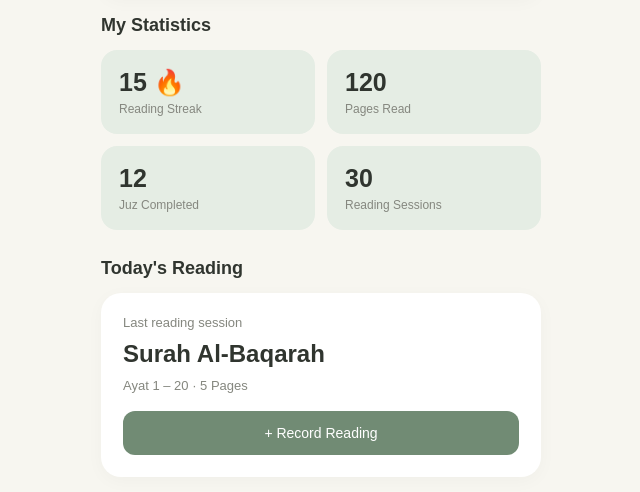
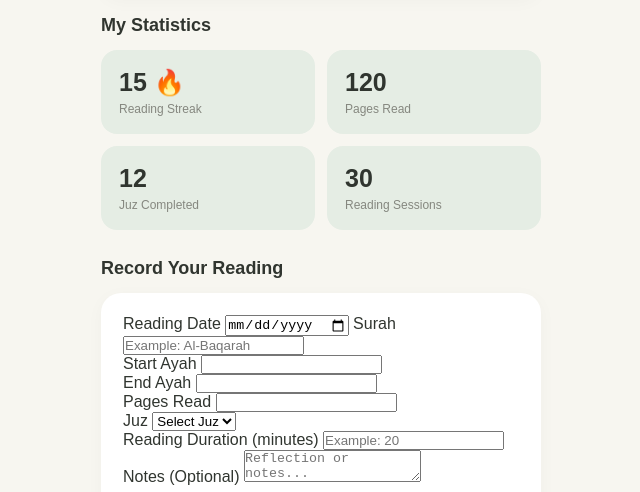
Before and after one commit to fireflysam08/Quran-daily, a plain HTML site: page Index.html in a window 1280 px wide. Shown: the part 282-774 px from the top of the page, without its empty margins (319-959 px from the left). Drawn offline with Linux system fonts and the light colour scheme.

Commit message:
Add Quran reading tracker form

```diff
--- a/Index.html
+++ b/Index.html
@@ -56,28 +56,102 @@
       </div>
     </section>
 
-    <h2 class="section-title" style="margin-top:28px">
-      Today's Reading
-    </h2>
 
-    <section class="card">
-      <p style="font-size:13px;color:#85877F">
-        Last reading session
-      </p>
+<h2 class="section-title" style="margin-top:28px">
+  Record Your Reading
+</h2>
 
-      <h2 style="margin:10px 0">
-        Surah Al-Baqarah
-      </h2>
+<section class="card">
+  <form id="readingForm">
 
-      <p style="font-size:13px;color:#85877F">
-        Ayat 1 – 20 · 5 Pages
-      </p>
+    <label for="readingDate">Reading Date</label>
+    <input type="date" id="readingDate" required>
 
-      <button style="margin-top:18px;width:100%"
-        onclick="alert('Reading tracker coming soon!')">
-        + Record Reading
-      </button>
-    </section>
+    <label for="surah">Surah</label>
+    <input type="text" id="surah"
+      placeholder="Example: Al-Baqarah" required>
+
+    <div class="form-row">
+      <div>
+        <label for="startAyah">Start Ayah</label>
+        <input type="number" id="startAyah"
+          min="1" required>
+      </div>
+
+      <div>
+        <label for="endAyah">End Ayah</label>
+        <input type="number" id="endAyah"
+          min="1" required>
+      </div>
+    </div>
+
+    <div class="form-row">
+      <div>
+        <label for="pages">Pages Read</label>
+        <input type="number" id="pages"
+          min="1" required>
+      </div>
+
+      <div>
+        <label for="juz">Juz</label>
+        <select id="juz" required>
+          <option value="">Select Juz</option>
+          <option value="1">Juz 1</option>
+          <option value="2">Juz 2</option>
+          <option value="3">Juz 3</option>
+          <option value="4">Juz 4</option>
+          <option value="5">Juz 5</option>
+          <option value="6">Juz 6</option>
+          <option value="7">Juz 7</option>
+          <option value="8">Juz 8</option>
+          <option value="9">Juz 9</option>
+          <option value="10">Juz 10</option>
+          <option value="11">Juz 11</option>
+          <option value="12">Juz 12</option>
+          <option value="13">Juz 13</option>
+          <option value="14">Juz 14</option>
+          <option value="15">Juz 15</option>
+          <option value="16">Juz 16</option>
+          <option value="17">Juz 17</option>
+          <option value="18">Juz 18</option>
+          <option value="19">Juz 19</option>
+          <option value="20">Juz 20</option>
+          <option value="21">Juz 21</option>
+          <option value="22">Juz 22</option>
+          <option value="23">Juz 23</option>
+          <option value="24">Juz 24</option>
+          <option value="25">Juz 25</option>
+          <option value="26">Juz 26</option>
+          <option value="27">Juz 27</option>
+          <option value="28">Juz 28</option>
+          <option value="29">Juz 29</option>
+          <option value="30">Juz 30</option>
+        </select>
+      </div>
+    </div>
+
+    <label for="duration">Reading Duration (minutes)</label>
+    <input type="number" id="duration"
+      min="1" placeholder="Example: 20">
+
+    <label for="notes">Notes (Optional)</label>
+    <textarea id="notes"
+      placeholder="Reflection or notes..."></textarea>
+
+    <button type="submit" style="width:100%;margin-top:20px">
+      Save Reading
+    </button>
+
+  </form>
+</section>
+
+<h2 class="section-title">Reading History</h2>
+
+<section class="card" id="readingHistory">
+  <p style="color:#85877F;font-size:13px">
+    Your reading records will appear here.
+  </p>
+</section>
 
     <h2 class="section-title">Daily Reminder</h2>
 
```
